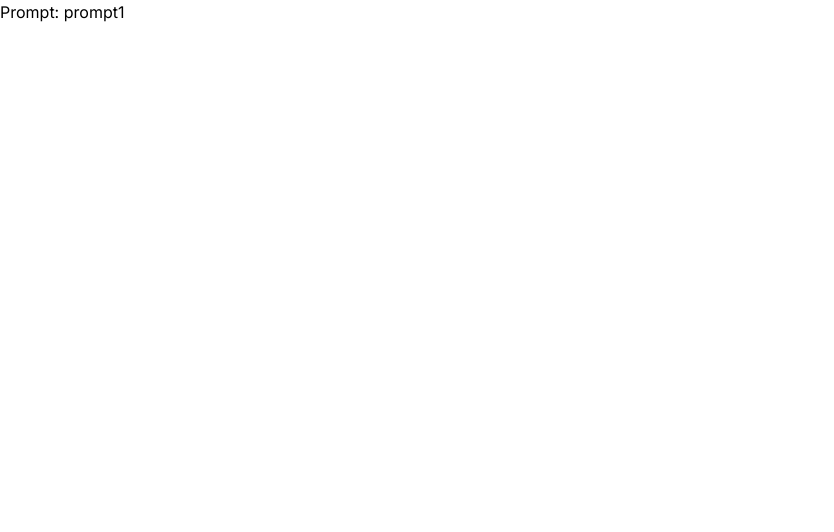
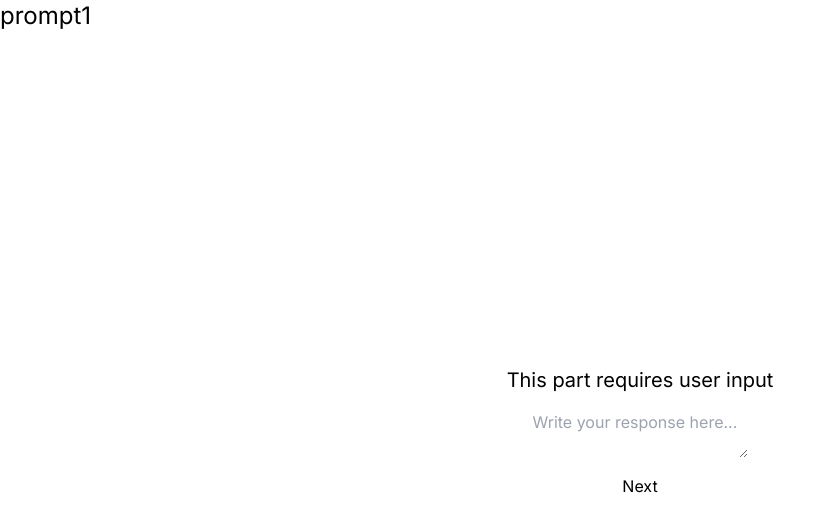
Before and after one commit to everydaymilk/hg-hackathon-2024-daily-insight, a Next.js app: page /prompt1 in a window 1280 px wide. Shown: the top 532 px of the page, without its empty margins (0-834 px from the left). Built offline with nearby package versions, Linux system fonts and the light colour scheme.

Commit message:
Add basic prompt flow

```diff
--- /dev/null
+++ b/src/app/[promptId]/page.tsx
@@ -0,0 +1,22 @@
+import PromptList from '@/components/PromptList';
+import { promises as fs } from 'fs';
+
+export default async function Page({ params }: { params: { promptId: string } }) {
+  if (!params.promptId) {
+    return <>Prompt not found</>
+  }
+  let file;
+  try {
+    file = await fs.readFile(process.cwd() + `/src/prompts/${params.promptId}.json`, 'utf8');
+  } catch {
+    return <>Prompt not found</>
+  }
+  const data = JSON.parse(file);
+
+  return (
+    <div>
+      <h1 className='text-2xl'>{params.promptId}</h1>
+      <PromptList prompts={data.prompts} />
+    </div>
+  );
+}
--- a/src/app/[prompt]/page.tsx
+++ /dev/null
@@ -1,3 +0,0 @@
-export default function Page({ params }: { params: { prompt: string } }) {
-  return <div>Prompt: {params.prompt}</div>
-}
--- a/src/app/page.tsx
+++ b/src/app/page.tsx
@@ -3,9 +3,9 @@ import Link from "next/link";
 export default function Home() {
   return (
     <main className="flex flex-col items-center justify-center min-h-screen space-y-4">
-      <Link href="/prompt-1"> Prompt 1</Link>
-      <Link href="/prompt-2"> Prompt 2</Link>
-      <Link href="/prompt-3"> Prompt 3</Link>
+      <Link href="/prompt1"> Prompt 1</Link>
+      <Link href="/prompt2"> Prompt 2</Link>
+      <Link href="/prompt3"> Prompt 3</Link>
     </main >
   );
 }
--- /dev/null
+++ b/src/components/Prompt.tsx
@@ -0,0 +1,58 @@
+"use client"
+
+import React, { useRef, useState } from 'react';
+
+interface Props {
+  type: string;
+  promptText: string;
+  onButtonClick?: () => void;
+}
+
+const Prompt: React.FC<Props> = (props) => {
+
+  const [promptComplete, setPromptComplete] = useState(false);
+  const [response, setResponse] = useState("");
+  const buttonRef = useRef<HTMLButtonElement>(null);
+  const userResponseRequired = props.type === "input"
+
+  // Override so that pressing Enter without Shift will submit the response
+  const handleKeyDown = (event: React.KeyboardEvent) => {
+    if (event.key === 'Enter' && !event.shiftKey) {
+      event.preventDefault();
+      buttonRef.current?.click();
+    }
+  };
+
+  return (
+    <>
+      <div className='text-xl'>{props.promptText}</div>
+      <textarea
+        hidden={promptComplete || !userResponseRequired}
+        placeholder='Write your response here...'
+        value={response}
+        onChange={e => setResponse(e.target.value)}
+        onKeyDown={handleKeyDown} />
+      <div
+        hidden={!promptComplete || !userResponseRequired}
+        className='whitespace-pre-wrap font-light'
+      >
+        {response}
+      </div>
+      <button
+        ref={buttonRef}
+        hidden={promptComplete}
+        disabled={response === "" && userResponseRequired}
+        onClick={() => {
+          setPromptComplete(true)
+          if (props.onButtonClick) {
+            props.onButtonClick()
+          }
+        }}
+      >
+        Next
+      </button>
+    </>
+  );
+}
+
+export default Prompt;
--- /dev/null
+++ b/src/components/PromptList.tsx
@@ -0,0 +1,24 @@
+"use client"
+
+import Prompt from "@/components/Prompt";
+import { useState } from 'react';
+
+
+interface Props {
+  prompts: any[];
+}
+
+const PromptList: React.FC<Props> = (props) => {
+  const [currentPromptIndex, setCurrentPromptIndex] = useState(0);
+
+  return (
+    <div className='flex flex-col items-center justify-center min-h-screen space-y-4'>
+      {props.prompts.slice(0, currentPromptIndex + 1).map((prompt, index) => (
+        <Prompt key={index} promptText={prompt.promptText} type={prompt.type} onButtonClick={() => setCurrentPromptIndex((prevPromptIndex) => prevPromptIndex + 1)} />
+      ))
+      }
+    </div>
+  );
+}
+
+export default PromptList;
--- /dev/null
+++ b/src/prompts/prompt1.json
@@ -0,0 +1,16 @@
+{
+  "prompts": [
+    {
+      "type": "input",
+      "promptText": "This part requires user input"
+    },
+    {
+      "type": "text",
+      "promptText": "This part has no user input"
+    },
+    {
+      "type": "input",
+      "promptText": "Last one with user input"
+    }
+  ]
+}
```
Also changed, not shown: src/prompts/prompt2.json (added, +16 -0 lines).
